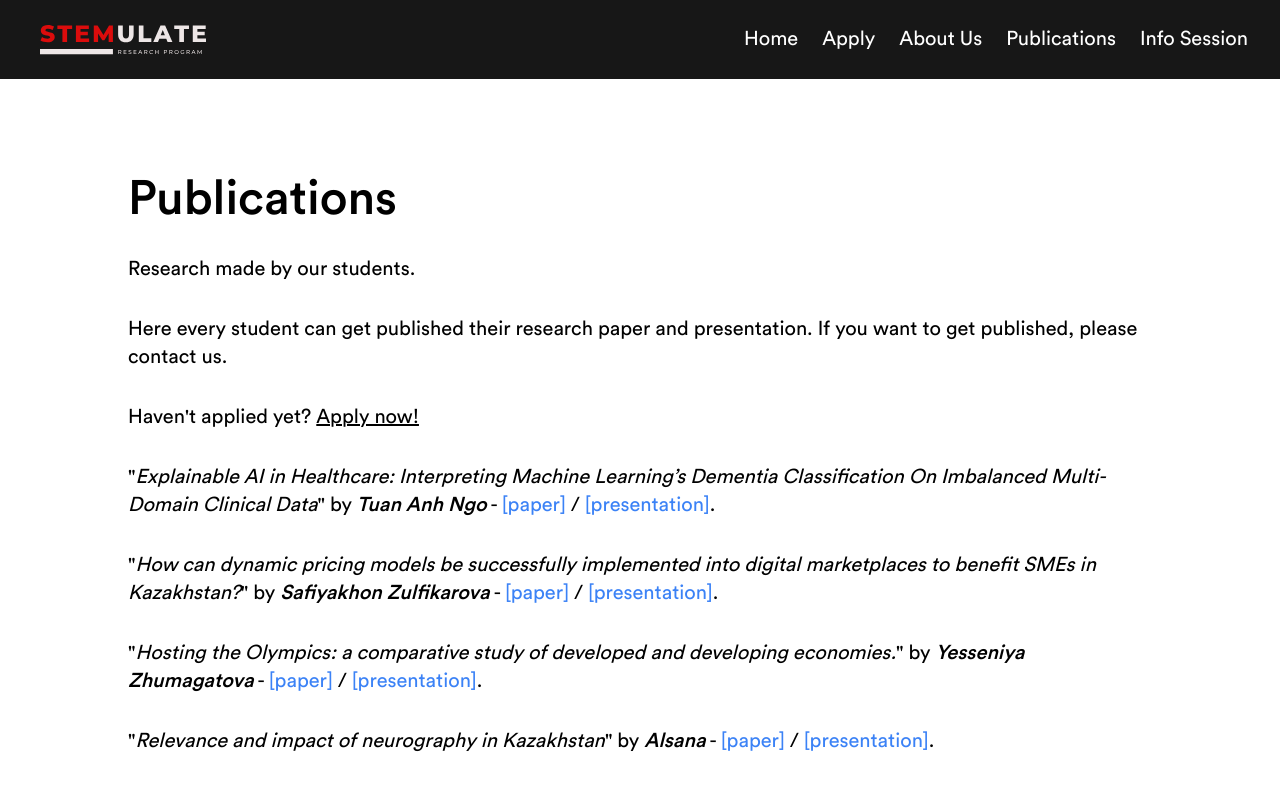
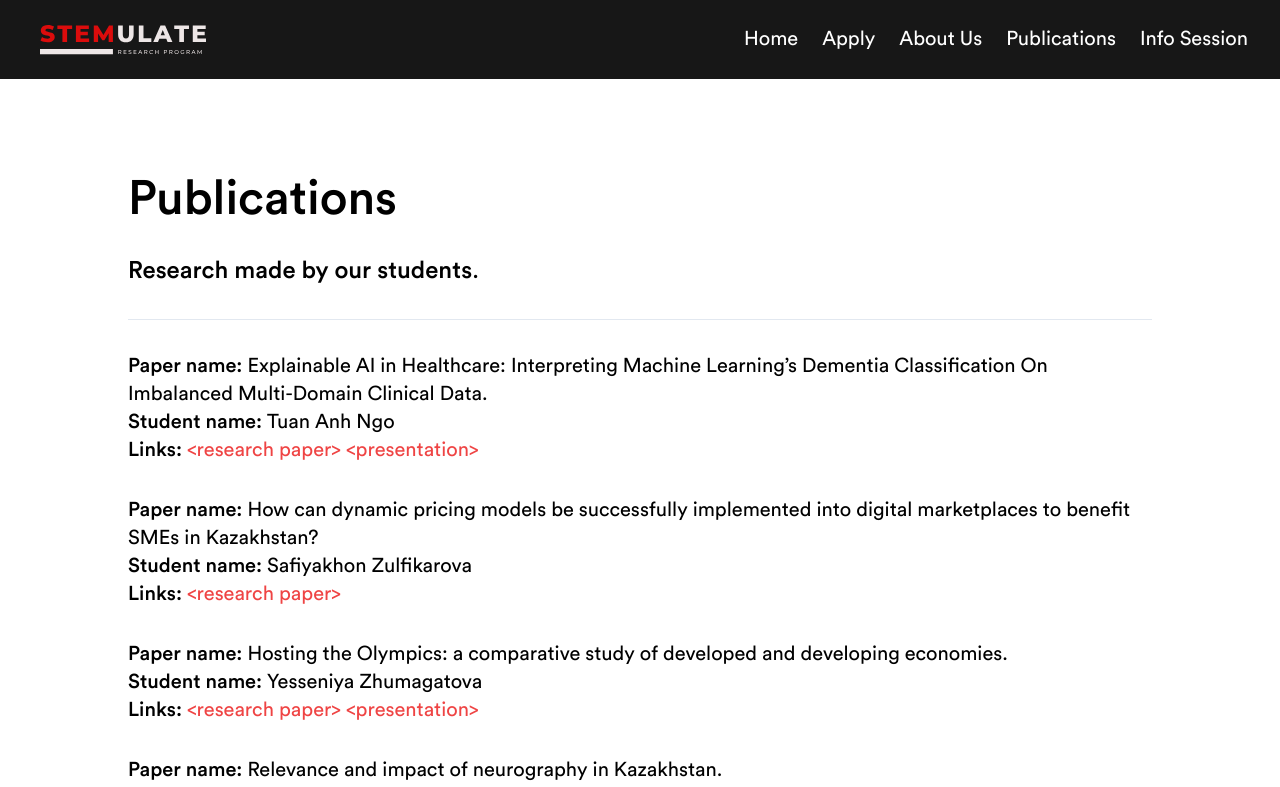
Before and after one commit to compendium-tech/stemulateprogram.com, a React (Vite) app: page /publications in a window 1280 px wide. Shown: the top 787 px of the page. Built offline with nearby package versions, Linux system fonts and the light colour scheme; what javascript-time-ago would draw is missing.

Commit message:
Update publications page

```diff
--- a/src/pages/publications-page.tsx
+++ b/src/pages/publications-page.tsx
@@ -4,7 +4,7 @@ import { Link } from "react-router-dom"
 const publications = [
   {
     name: `Explainable AI in Healthcare: Interpreting Machine Learning’s
-Dementia Classification On Imbalanced Multi-Domain Clinical Data`,
+Dementia Classification On Imbalanced Multi-Domain Clinical Data.`,
     student: "Tuan Anh Ngo",
     pdfLink: "/papers/Paper_TuanAnhNgo.pdf",
     presentationLink: "/presentations/Presentation_TuanAnhNgo.pptx",
@@ -14,7 +14,7 @@ Dementia Classification On Imbalanced Multi-Domain Clinical Data`,
 digital marketplaces to benefit SMEs in Kazakhstan?`,
     student: "Safiyakhon Zulfikarova",
     pdfLink: "/papers/Paper_Safiyakhon_Zulfikarova.pdf",
-    presentationLink: "/pdf/presentation2.pdf",
+    presentationLink: undefined,
   },
   {
     name: `Hosting the Olympics: a comparative study of developed and
@@ -24,7 +24,7 @@ developing economies.`,
     presentationLink: "/presentations/Presentation_Yesseniya_Zhumagatova.pdf",
   },
   {
-    name: "Relevance and impact of neurography in Kazakhstan",
+    name: "Relevance and impact of neurography in Kazakhstan.",
     student: "Alsana",
     pdfLink: "/papers/Paper_Alsana.pdf",
     presentationLink: "/presentations/Presentation_Alsana.pptx",
@@ -66,7 +66,40 @@ const PublicationsPageContent = () => {
         <p className="font-bold text-2xl sm:text-4xl md:text-5xl">
           Publications
         </p>
-        <p className="text-xl">Research made by our students.</p>
+        <p className="text-xl sm:text-2xl">
+          <b>Research made by our students</b>.
+        </p>
+        <hr />
+        <ul className="space-y-8">
+          {publications.map((pub, index) => (
+            <li key={index} className="md:text-xl">
+              <b>Paper name: </b> {pub.name} <br />
+              <b>Student name: </b> {pub.student} <br />
+              <b>Links: </b>
+              {pub.pdfLink && (
+                <a
+                  href={pub.pdfLink}
+                  target="_blank"
+                  rel="noopener noreferrer"
+                  className="text-red-500 hover:underline"
+                >
+                  &lt;research paper&gt;
+                </a>
+              )}{" "}
+              {pub.presentationLink && (
+                <a
+                  href={pub.presentationLink}
+                  target="_blank"
+                  rel="noopener noreferrer"
+                  className="text-red-500 hover:underline"
+                >
+                  &lt;presentation&gt;
+                </a>
+              )}
+            </li>
+          ))}
+        </ul>
+        <hr />
         <p className="text-lg md:text-xl">
           Here every student can get published their research paper and
           presentation. If you want to get published, please contact us.
@@ -77,35 +110,6 @@ const PublicationsPageContent = () => {
             Apply now!
           </Link>
         </p>
-        <ul className="space-y-8">
-          {publications.map((pub, index) => (
-            <li key={index} className="md:text-xl">
-              "<i>{pub.name}</i>" by{" "}
-              <i>
-                <b>{pub.student}</b>
-              </i>{" "}
-              -{" "}
-              <a
-                href={pub.pdfLink}
-                target="_blank"
-                rel="noopener noreferrer"
-                className="text-blue-500 hover:underline"
-              >
-                [paper]
-              </a>
-              {" / "}
-              <a
-                href={pub.presentationLink}
-                target="_blank"
-                rel="noopener noreferrer"
-                className="text-blue-500 hover:underline"
-              >
-                [presentation]
-              </a>
-              .
-            </li>
-          ))}
-        </ul>
       </div>
     </main>
   )
```
